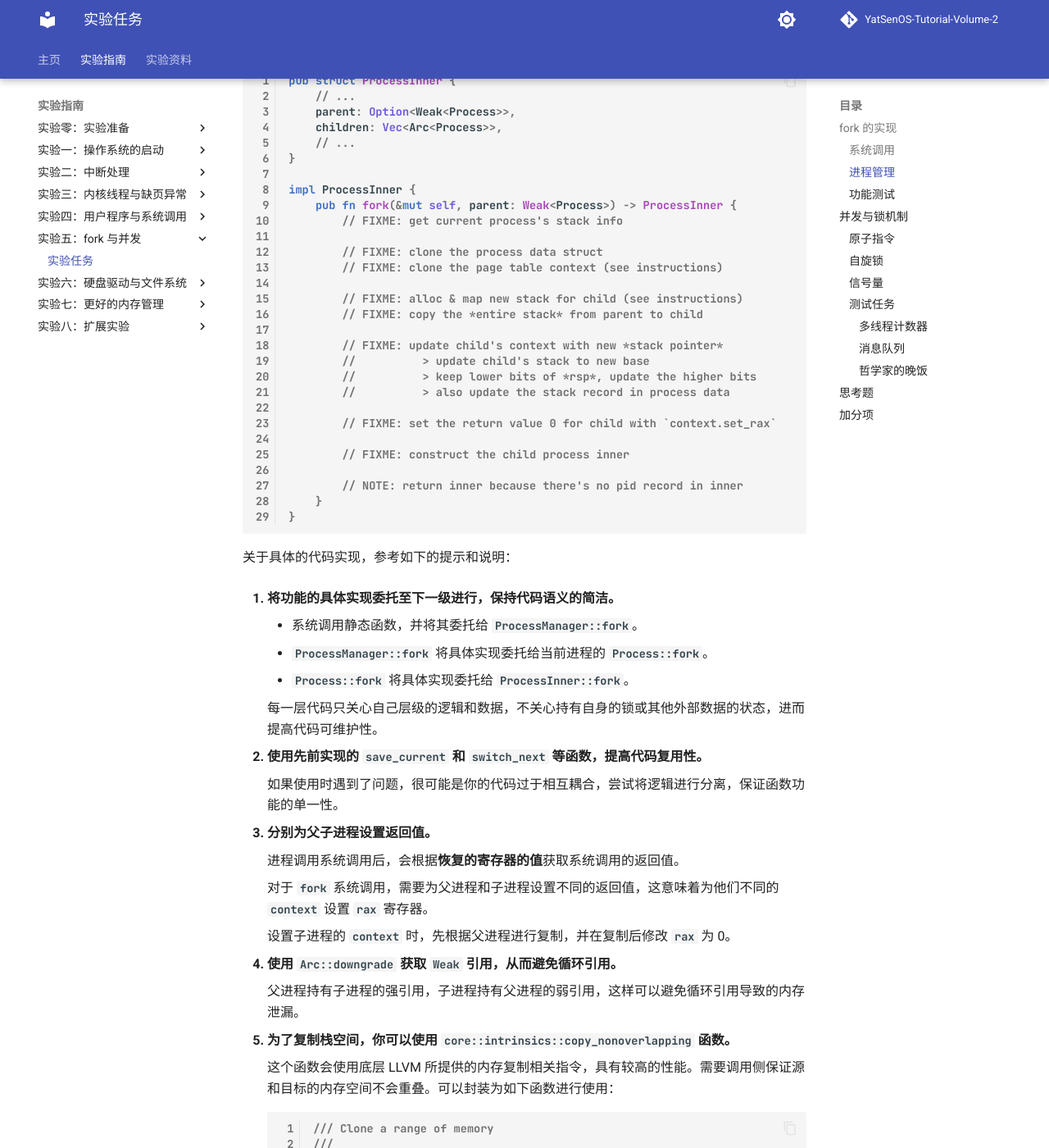
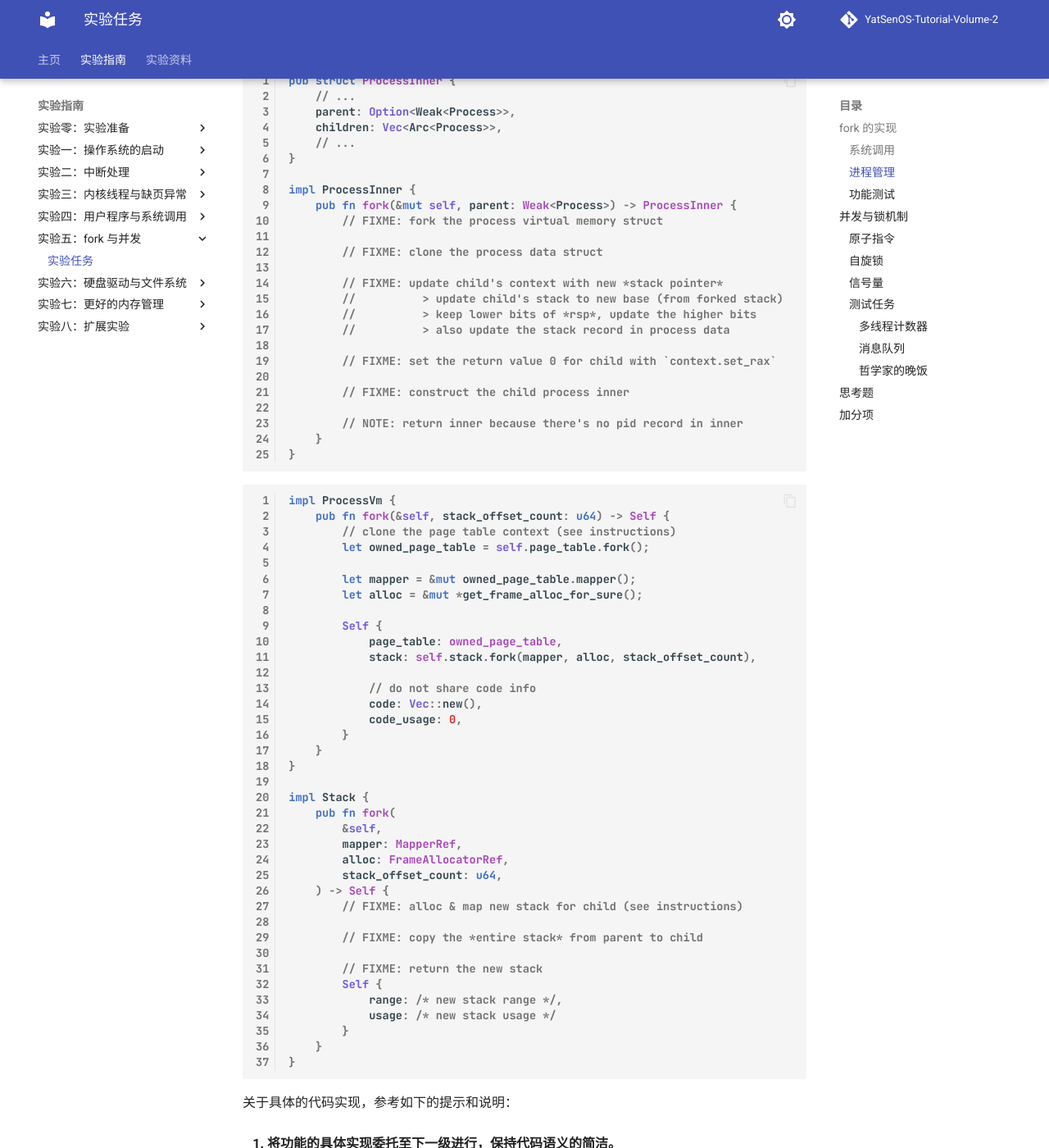
Before and after one commit to YatSenOS/YatSenOS-Tutorial-Volume-2, an MkDocs documentation site: the page built from docs/labs/0x05/tasks.md, in a window 1280 px wide and 1400 px high, scrolled down 2641 px. Shown: the whole window at 82% size. Built offline with MkDocs 1.6.1 and Material for MkDocs 9.7.7, drawn with Linux system fonts in a browser that asks for light colours; comment, search, counter and statistics services are not loaded; some of the changed text lies outside the part shown.

Commit message:
wip(lab/4,5): update for lab 7

````diff
--- a/docs/labs/0x05/tasks.md
+++ b/docs/labs/0x05/tasks.md
@@ -114,16 +114,12 @@ pub struct ProcessInner {
 
 impl ProcessInner {
     pub fn fork(&mut self, parent: Weak<Process>) -> ProcessInner {
-        // FIXME: get current process's stack info
+        // FIXME: fork the process virtual memory struct
 
         // FIXME: clone the process data struct
-        // FIXME: clone the page table context (see instructions)
-
-        // FIXME: alloc & map new stack for child (see instructions)
-        // FIXME: copy the *entire stack* from parent to child
 
         // FIXME: update child's context with new *stack pointer*
-        //          > update child's stack to new base
+        //          > update child's stack to new base (from forked stack)
         //          > keep lower bits of *rsp*, update the higher bits
         //          > also update the stack record in process data
 
@@ -132,6 +128,46 @@ impl ProcessInner {
         // FIXME: construct the child process inner
 
         // NOTE: return inner because there's no pid record in inner
+    }
+}
+```
+
+```rust
+impl ProcessVm {
+    pub fn fork(&self, stack_offset_count: u64) -> Self {
+        // clone the page table context (see instructions)
+        let owned_page_table = self.page_table.fork();
+
+        let mapper = &mut owned_page_table.mapper();
+        let alloc = &mut *get_frame_alloc_for_sure();
+
+        Self {
+            page_table: owned_page_table,
+            stack: self.stack.fork(mapper, alloc, stack_offset_count),
+
+            // do not share code info
+            code: Vec::new(),
+            code_usage: 0,
+        }
+    }
+}
+
+impl Stack {
+    pub fn fork(
+        &self,
+        mapper: MapperRef,
+        alloc: FrameAllocatorRef,
+        stack_offset_count: u64,
+    ) -> Self {
+        // FIXME: alloc & map new stack for child (see instructions)
+
+        // FIXME: copy the *entire stack* from parent to child
+
+        // FIXME: return the new stack
+        Self {
+            range: /* new stack range */,
+            usage: /* new stack usage */
+        }
     }
 }
 ```
@@ -172,13 +208,13 @@ impl ProcessInner {
     /// - `src_addr`: the address of the source memory
     /// - `dest_addr`: the address of the target memory
     /// - `size`: the count of pages to be cloned
-    fn clone_range(src_addr: u64, dest_addr: u64, size: usize) {
-        trace!("Clone range: {:#x} -> {:#x}", src_addr, dest_addr);
+    fn clone_range(&self, cur_addr: u64, dest_addr: u64, size: u64) {
+        trace!("Clone range: {:#x} -> {:#x}", cur_addr, dest_addr);
         unsafe {
-            copy_nonoverlapping::<u8>(
-                src_addr as *mut u8,
-                dest_addr as *mut u8,
-                size * Size4KiB::SIZE as usize,
+            copy_nonoverlapping::<u64>(
+                cur_addr as *mut u64,
+                dest_addr as *mut u64,
+                (size * Size4KiB::SIZE / 8) as usize,
             );
         }
     }
````
Also changed, not shown: docs/labs/0x04/tasks.md (+20 -5 lines).
